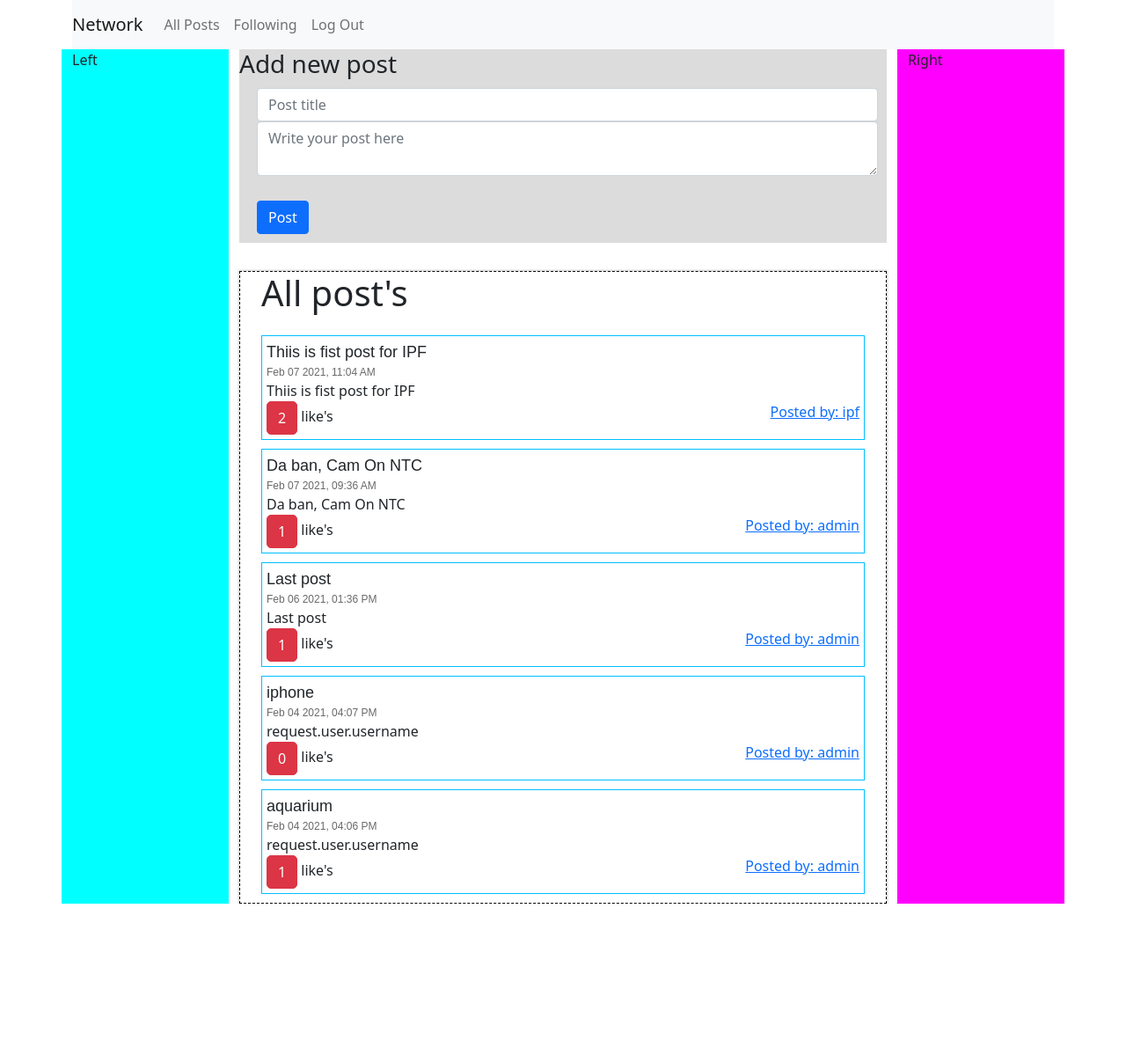
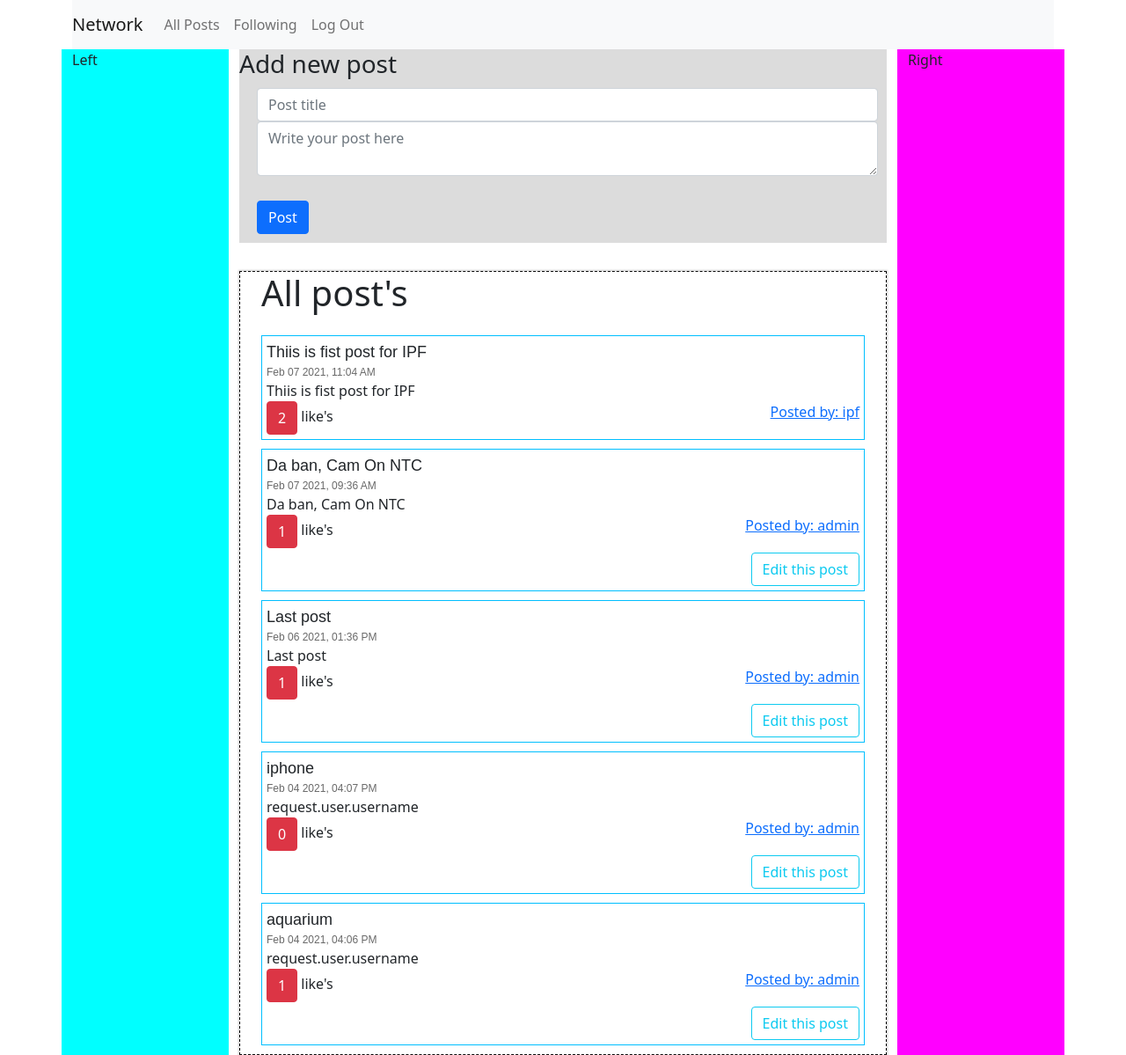
Before and after one commit to ipfgr/network, a Django app: page / in a window 1280 px wide. Shown: the whole page at 88% size. Before the commit the page ends 1027 px from the top, so only its background shows below. Run offline with Django 3.2, Linux system fonts and the light colour scheme; a user stored in the database is signed in; data comes from the database, SQL or seed files in the repository; both versions use the stored data as it was after the commit; some libraries are stand-ins or nearby versions.

Commit message:
add Edit modal window

```diff
--- a/network/static/network/logic.js
+++ b/network/static/network/logic.js
@@ -1,8 +1,20 @@
 document.addEventListener("DOMContentLoaded", () => {
-
 
     document.getElementById("submit-post").addEventListener("click", () => submitPost())
     document.getElementById("followiing-page").addEventListener("click", () => showAllPosts())
+
+
+        $('#edit-modal').on('show.bs.modal', function(e) {
+            var button = $(e.relatedTarget)
+            let modal_title = button.data('bs-filltitle')
+            let modal_body = button.data('bs-fillbody')
+            var $modal = $(this)
+
+                    $modal.find('.modal-title').text(modal_title);
+                    $modal.find('.modal-body textarea').val(modal_body);
+
+        })
+
 
 
     document.getElementById("follow").style.display = 'none';
@@ -13,8 +25,8 @@ document.addEventListener("DOMContentLoaded", () => {
     const indexpagebutton = document.querySelector("#indexpage")
     indexpagebutton.addEventListener("click", () => showAllPosts())
 
+})
 
-})
 
 function setLike(title, user) {
     fetch(`posts/like`, {
@@ -69,6 +81,14 @@ function getCookie(name) {
     return cookieValue;
 }
 
+function postEdit() {
+
+    //Функция отображения PopUp
+
+
+
+}
+
 function showAllPosts() {
     let pagination = document.querySelector("#pagination")
     const full_posts = document.querySelector("#full-posts")
@@ -81,7 +101,24 @@ function showAllPosts() {
         .then(result => {
             if (result.length > 0) {
                 for (let i = result.length - 1; i >= 0; i--) {
-                    let row = `
+                    if (result[i].publish_user == username){
+                        let row = `
+                                    <div class="one-post">
+                                    <div class="out-post-container">
+                                    <div class="post-title">${result[i].title}</div>
+                                    <div class="post-timestamp">${result[i].timestamp}</div>
+                                    <div class="post-body">${result[i].body}</div>
+                                    <div class="post-publish_user"><a href="/profile/${result[i].publish_user}">Posted by: ${result[i].publish_user}</a></div>
+                                    <div class="likes"><button id="submit-like" onClick = "setLike('${result[i].title}' , '${username}')" class="btn btn-danger like-button" >${result[i].likes}</button> like's</div>
+                                                                        <!-- Button trigger modal -->
+                                    <div class="post-edit"><button id="edit-post" data-bs-toggle="modal" data-bs-target="#edit-modal" data-bs-filltitle="${result[i].title}" data-bs-fillbody="${result[i].title}" class="btn btn-outline-info edit-button" >Edit this post</button></div>
+                                    </div>
+                                    </div>
+                                    `
+                    full_posts.innerHTML += row
+                    }
+                    else{
+                        let row = `
                                     <div class="one-post">
                                     <div class="out-post-container">
                                     <div class="post-title">${result[i].title}</div>
@@ -93,6 +130,8 @@ function showAllPosts() {
                                     </div>
                                     `
                     full_posts.innerHTML += row
+                    }
+
 
                 }
             } else {
@@ -102,6 +141,8 @@ function showAllPosts() {
                 full_posts.innerHTML = row;
             }
         }).catch(error => console.error(error))
+
+
 }
 
 function showAllUserPosts(username) {
--- a/network/static/network/styles.css
+++ b/network/static/network/styles.css
@@ -151,6 +151,16 @@
     border-radius: 5px;
 }
 
+.post-edit{
+    justify-content: right;
+    display:flex;
+
+}
+.edit-button{
+    margin-top: 5px;
+
+}
+
 
 
 .one-post{
--- a/network/templates/network/index.html
+++ b/network/templates/network/index.html
@@ -40,6 +40,7 @@ Left
                                                 <h1>All post's</h1>
                                                 <nav aria-label="Page navigation example">
                                                   <ul id="pagination" class="pagination">
+
 {#                                                    pagination insert here#}
                                                   </ul>
                                                 </nav>
@@ -48,8 +49,39 @@ Left
                                                 </div>
                                                 <div id="followed-posts" class="posts">
                                                     {#Followed insert here#}
+
                                                 </div>
                                             </div>
+
+
+
+
+                                    <!-- Modal -->
+                                    <div class="modal fade" id="edit-modal" tabindex="-1" aria-labelledby="exampleModalLabel" aria-hidden="true">
+                                      <div class="modal-dialog">
+                                        <div class="modal-content">
+                                          <div class="modal-header">
+                                            <h5 class="modal-title" id="modalLabel"></h5>
+                                            <button type="button" class="btn-close" data-bs-dismiss="modal" aria-label="Close"></button>
+                                          </div>
+                                          <div class="modal-body">
+
+                                              <div class="form-group">
+                                                <label for="message-text" class="col-form-label">Post:</label>
+                                                <textarea class="form-control" id="message-text"></textarea>
+                                              </div>
+                                            </form>
+                                          </div>
+                                          <div class="modal-footer">
+                                            <button type="button" class="btn btn-secondary" data-bs-dismiss="modal">Close</button>
+                                            <button type="button" class="btn btn-primary">Save changes</button>
+                                          </div>
+                                        </div>
+                                      </div>
+                                    </div>
+                                    <!-- Modal -->
+
+
 
                                 </div>
                             </div>
@@ -60,4 +92,7 @@ Right
                         </div>
 
                     </div>
+    <script>
+
+    </script>
 {% endblock %}
--- a/network/templates/network/layout.html
+++ b/network/templates/network/layout.html
@@ -5,11 +5,14 @@
 <head>
     <title>{% block title %}Social Network{% endblock %}</title>
     {#        <link rel="stylesheet" href="https://stackpath.bootstrapcdn.com/bootstrap/4.4.1/css/bootstrap.min.css" integrity="sha384-Vkoo8x4CGsO3+Hhxv8T/Q5PaXtkKtu6ug5TOeNV6gBiFeWPGFN9MuhOf23Q9Ifjh" crossorigin="anonymous">#}
-    <link href="{% static 'network/bootstrap.min.css' %}" rel="stylesheet">
+{#    <link href="{% static 'network/bootstrap.min.css' %}" rel="stylesheet">#}
     <link href="{% static 'network/styles.css' %}" rel="stylesheet">
-    <script src="{% static 'network/bootstrap.min.js' %}"></script>
-    <script src="http://ajax.googleapis.com/ajax/libs/jquery/1.7.1/jquery.min.js" type="text/javascript"></script>
-
+{#    <script src="{% static 'network/bootstrap.min.js' %}"></script>#}
+    <script src="https://ajax.googleapis.com/ajax/libs/jquery/3.5.1/jquery.min.js"></script>
+    <link href="https://cdn.jsdelivr.net/npm/bootstrap@5.0.0-beta1/dist/css/bootstrap.min.css" rel="stylesheet" integrity="sha384-giJF6kkoqNQ00vy+HMDP7azOuL0xtbfIcaT9wjKHr8RbDVddVHyTfAAsrekwKmP1" crossorigin="anonymous">
+    <script src="https://cdn.jsdelivr.net/npm/bootstrap@5.0.0-beta1/dist/js/bootstrap.bundle.min.js" integrity="sha384-ygbV9kiqUc6oa4msXn9868pTtWMgiQaeYH7/t7LECLbyPA2x65Kgf80OJFdroafW" crossorigin="anonymous"></script>
+    <script src="https://cdn.jsdelivr.net/npm/@popperjs/core@2.5.4/dist/umd/popper.min.js" integrity="sha384-q2kxQ16AaE6UbzuKqyBE9/u/KzioAlnx2maXQHiDX9d4/zp8Ok3f+M7DPm+Ib6IU" crossorigin="anonymous"></script>
+    <script src="https://cdn.jsdelivr.net/npm/bootstrap@5.0.0-beta1/dist/js/bootstrap.min.js" integrity="sha384-pQQkAEnwaBkjpqZ8RU1fF1AKtTcHJwFl3pblpTlHXybJjHpMYo79HY3hIi4NKxyj" crossorigin="anonymous"></script>
 
 </head>
 <body onload=showAllPosts()>
```
Also changed, not shown: db.sqlite3.
